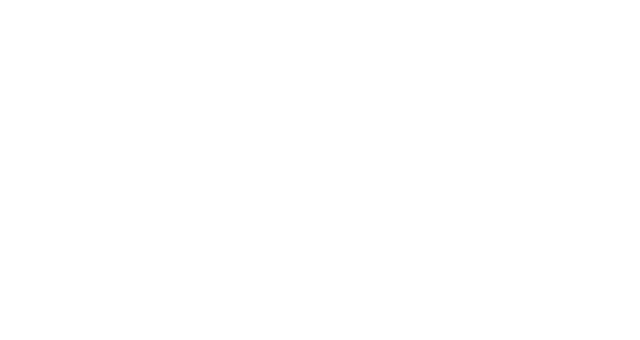
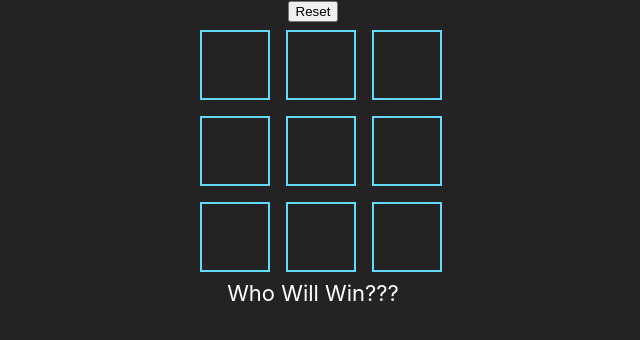
Before and after one commit to tkwaterss/tic-tac-toe, a React (Create React App) app: page / in a window 1280 px wide. Shown: the top 340 px of the page, without its empty margins (327-967 px from the left). Built offline with nearby package versions, Linux system fonts and the light colour scheme.

Commit message:
app is functional

```diff
--- a/src/App.css
+++ b/src/App.css
@@ -1,38 +1,37 @@
 .App {
   text-align: center;
+  width: 100vw;
+  height: 100vh;
+
+  background-color: #232323;
 }
 
-.App-logo {
-  height: 40vmin;
-  pointer-events: none;
-}
-
-@media (prefers-reduced-motion: no-preference) {
-  .App-logo {
-    animation: App-logo-spin infinite 20s linear;
-  }
-}
-
-.App-header {
-  background-color: #282c34;
-  min-height: 100vh;
-  display: flex;
-  flex-direction: column;
-  align-items: center;
-  justify-content: center;
-  font-size: calc(10px + 2vmin);
+span {
+  font-size: 22px;
   color: white;
 }
 
-.App-link {
-  color: #61dafb;
+img {
+  height: 80%;
 }
 
-@keyframes App-logo-spin {
-  from {
-    transform: rotate(0deg);
-  }
-  to {
-    transform: rotate(360deg);
-  }
+.square {
+  color: white;
+  display: flex;
+  align-items: center;
+  justify-content: center;
+  font-size: 40px;
+  border: 2px solid #61dafb;
+  box-sizing: border-box;
 }
+
+.container {
+  display: grid;
+  grid-template-columns: repeat(3, 70px);
+  justify-content: center;
+  align-content: center;
+  width: 100%;
+  padding: 0.5em;
+  gap: 1em;
+  grid-template-rows: 70px 70px 70px;
+}
--- a/src/App.js
+++ b/src/App.js
@@ -3,27 +3,52 @@
 import "./App.css";
 
 function App() {
-  const [gameSquares, setGameSquares] = useState([
-    "",
-    "",
-    "",
-    "",
-    "",
-    "",
-    "",
-    "",
-    "",
-  ]);
-  const [playerState, setPlayerState] = useState(true);
+  const [squares, setSquares] = useState(["", "", "", "", "", "", "", "", ""]);
+  const [player, setPlayer] = useState(true);
+
+  const handleReset = () => {
+    setSquares(["", "", "", "", "", "", "", "", ""]);
+    setPlayer(true);
+  };
+
+  const checkWinner = (array) => {
+    let lines = [
+      [0, 1, 2],
+      [0, 4, 8],
+      [0, 3, 6],
+      [1, 4, 7],
+      [2, 4, 6],
+      [3, 4, 5],
+      [6, 7, 8],
+    ];
+    for(let i = 0; i < lines.length; i++) {
+      const [a ,b, c] = lines[i];
+      if( array[a] && array[a] === array[b] && array[a] === array[c]) {
+        return `${array[a]} Won!`;
+      }
+    }
+    return "Who Will Win???"
+  };
 
   return (
     <div className="App">
-      <Square
-        squares={gameSquares}
-        setSquares={setGameSquares}
-        player={playerState}
-        setPlayer={setPlayerState}
-      ></Square>
+      <button onClick={handleReset}>Reset</button>
+      <div className="container">
+        {squares.map((val, index) => {
+          return (
+            <Square
+              key={index}
+              squares={squares}
+              setSquares={setSquares}
+              player={player}
+              setPlayer={setPlayer}
+              squareValue={val}
+              index={index}
+            />
+          );
+        })}
+      </div>
+      <span>{checkWinner(squares)}</span>
     </div>
   );
 }
--- a/src/Square.jsx
+++ b/src/Square.jsx
@@ -1,8 +1,24 @@
 import React from "react";
 
 const Square = (props) => {
-  const { player, squares } = props;
-  console.log(player, squares);
+  let { squares, setSquares, player, setPlayer, squareValue, index } = props;
+  const handleClick = () => {
+    if (!squareValue) {
+      if (player) {
+        squares.splice(index, 1, "X");
+        setSquares(squares);
+        setPlayer(!player);
+      } else {
+        squares.splice(index, 1, "O");
+        setSquares(squares);
+        setPlayer(!player);
+      }
+    }
+  };
+
+  return <div className="square" onClick={handleClick}>
+    {squareValue === "O" ? <img src="https://cdn.discordapp.com/attachments/830137099042816080/984895322184634448/devcircle_1.png" alt="dev logo" /> : squareValue}
+  </div>;
 };
 
 export default Square;
```
